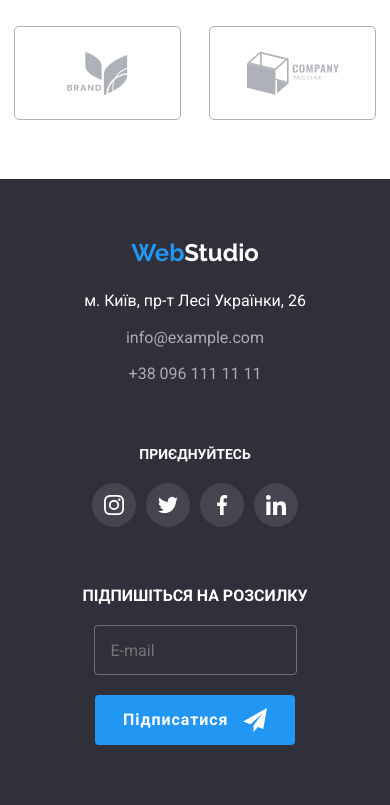
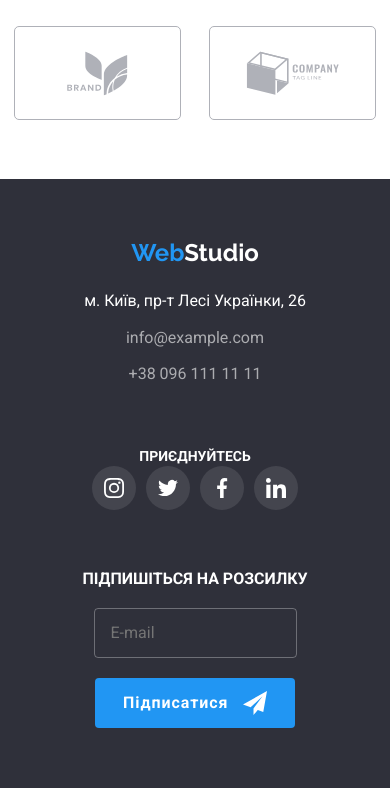
Before and after one commit to Tania873/goit-markup-hw-08, a plain HTML site: page index.html in a window 390 px wide. Shown: the part 4790-5595 px from the top of the page. Drawn offline with nearby package versions, Linux system fonts and the light colour scheme; files that its build step writes are made by us from their sources.

Commit message:
Update _footer.scss

```diff
--- a/sass/components/_footer.scss
+++ b/sass/components/_footer.scss
@@ -129,6 +129,17 @@
         align-items: center;
         text-align: center;
     }
+
+        .socials {
+            margin-top: 5px;
+        }
+
+        .socials-title {
+            margin-bottom: 20px;
+            display: inline;
+        }
+
+
 }
 
 @media screen and (min-width: 1200px) {
```
